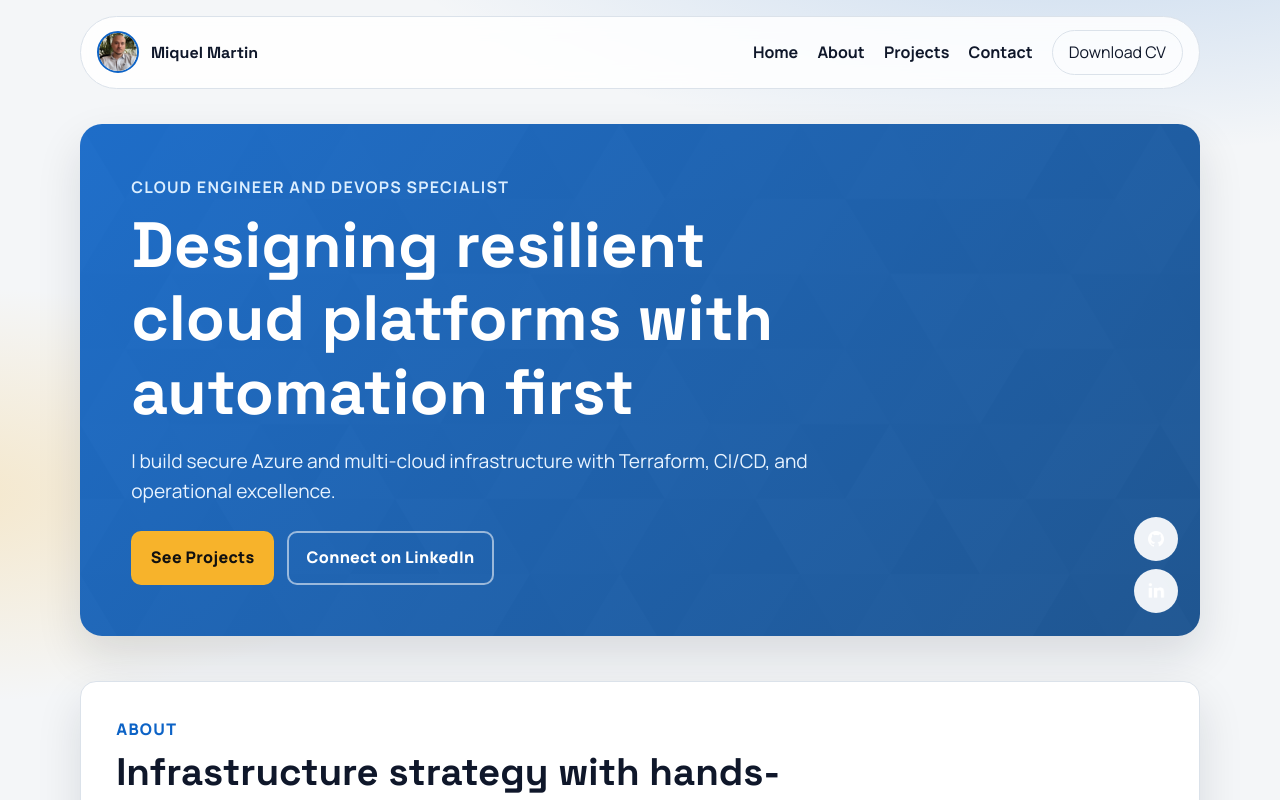
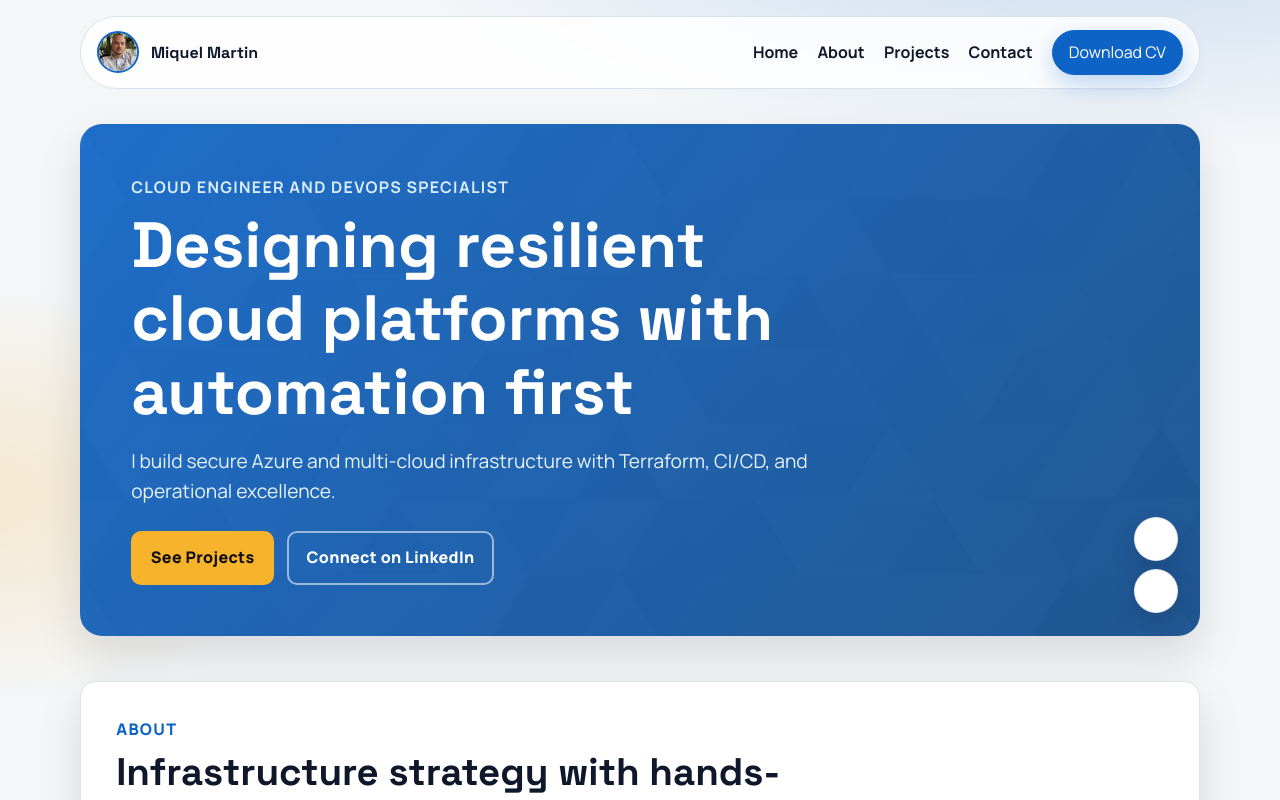
Before and after one commit to T0S1N0/Portfolio, a React (Vite) app in the folder web/: page / in a window 1280 px wide. Shown: the top 800 px of the page. Built offline with nearby package versions, Linux system fonts and the light colour scheme.

Commit message:
style: improve button visibility

```diff
--- a/web/src/styles/app.css
+++ b/web/src/styles/app.css
@@ -138,7 +138,16 @@ button:focus-visible {
 .cv-btn {
   padding: 0.55rem 1rem;
   border-radius: 999px;
-  border: 1px solid var(--line);
+  border: 1px solid var(--primary);
+  background: var(--primary);
+  color: #fff;
+  box-shadow: 0 10px 24px rgba(13, 99, 198, 0.25);
+}
+
+.cv-btn:hover {
+  background: var(--primary-strong);
+  border-color: var(--primary-strong);
+  color: #fff;
 }
 
 .menu-toggle {
@@ -249,7 +258,9 @@ button:focus-visible {
   display: grid;
   place-items: center;
   border-radius: 50%;
-  background: rgba(255, 255, 255, 0.92);
+  background: #ffffff;
+  border: 1px solid rgba(15, 23, 42, 0.08);
+  box-shadow: 0 12px 24px rgba(15, 23, 42, 0.18);
   transition: transform 0.2s ease;
 }
 
```
